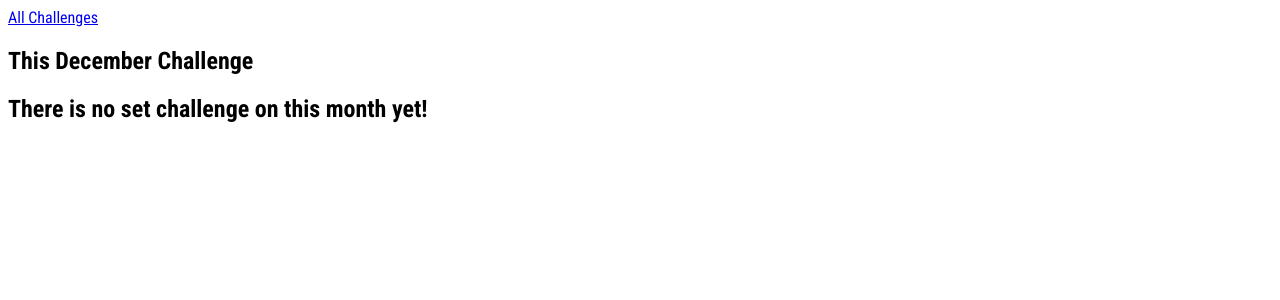
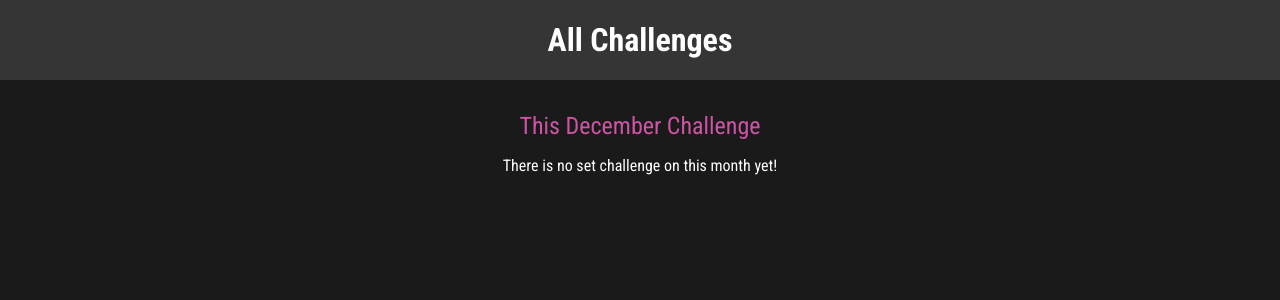
Before and after one commit to Sypth/MonthQuest, a Django app: page /challenges/december in a window 1280 px wide. Shown: the top 300 px of the page. Run offline with Django 5.2, Linux system fonts and the light colour scheme.

Commit message:
:100: Implementing basic CSS designs

```diff
--- /dev/null
+++ b/challenges/static/challenges/includes/challenge.css
@@ -0,0 +1,27 @@
+h1,
+h2 {
+    font-weight: bold;
+    text-align: center;
+    color:white;
+}
+
+h1 {
+    font-size: 1.5rem;
+    margin: 2rem 0 1rem 0;
+    font-weight: normal;
+    color: #cf54a6;
+}
+
+h2 {
+    font-size: 3rem;
+}
+
+.fallback {
+    text-align: center;
+    color: white;
+}
+
+body {
+    margin: 0;
+    background-color: #1a1a1a;
+}
--- /dev/null
+++ b/challenges/static/challenges/includes/header.css
@@ -0,0 +1,25 @@
+header {
+    width: 100%;
+    height: 5rem;
+    background-color: #353535;
+}
+
+header nav {
+    width: 100%;
+    height: 100%;
+    display: flex;
+    justify-content: center;
+    align-items: center;
+}
+
+header nav a {
+    color: white;
+    font-size: 2rem;
+    font-weight: bold;
+    text-decoration: none;
+}
+
+header nav a:hover,
+header nav a:active {
+    color: #cf54a6;
+}
--- a/challenges/templates/challenges/challenge.html
+++ b/challenges/templates/challenges/challenge.html
@@ -1,14 +1,20 @@
 {% extends "base.html"%}
+{% load static %}
     {% block page_title %}
         {{ month_name|title }} Challenge
     {% endblock %}
 
+    {% block css_files %}
+        <link rel="stylesheet" href="{% static "challenges/includes/challenge.css" %}">
+        <link rel="stylesheet" href="{% static "challenges/includes/header.css" %}">
+    {% endblock %}
+
     {% block content %}
         {% include "challenges/includes/header.html" %}
-        <h2>This {{ month_name|title }} Challenge</h2>
+        <h1>This {{ month_name|title }} Challenge</h1>
         {% if text %}
             <h2>{{ text }}</h2>
         {% else %}
-            <h2>There is no set challenge on this month yet!</h2>
+            <p class="fallback">There is no set challenge on this month yet!</p>
         {% endif %}
     {% endblock %}
--- a/challenges/templates/challenges/dashboard.html
+++ b/challenges/templates/challenges/dashboard.html
@@ -2,9 +2,12 @@
 {% load static %}
 
     {% block page_title %}All Challenges{% endblock %}
+
     {% block css_files %}
         <link rel="stylesheet" href="{% static "challenges/challenges.css" %}">
+        <link rel="stylesheet" href="{% static "challenges/includes/header.css" %}">
     {% endblock %}
+
     {% block content %}
         {% include "challenges/includes/header.html" %}
         <ul>
```
Also changed, not shown: challenges/static/challenges/challenges.css (+39 -0 lines).
